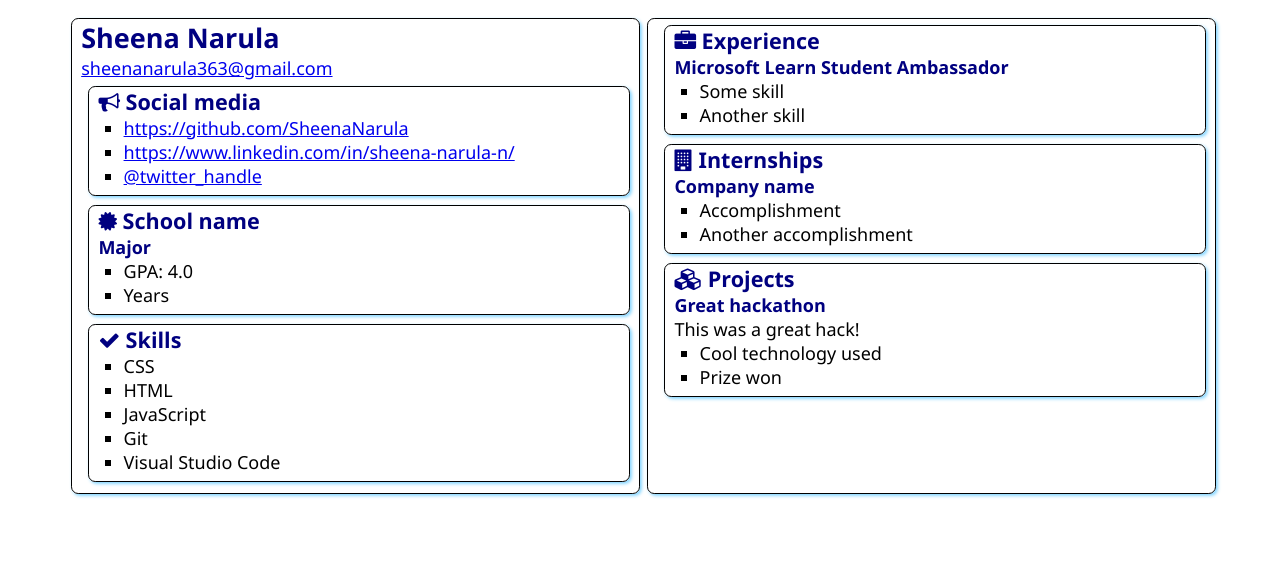
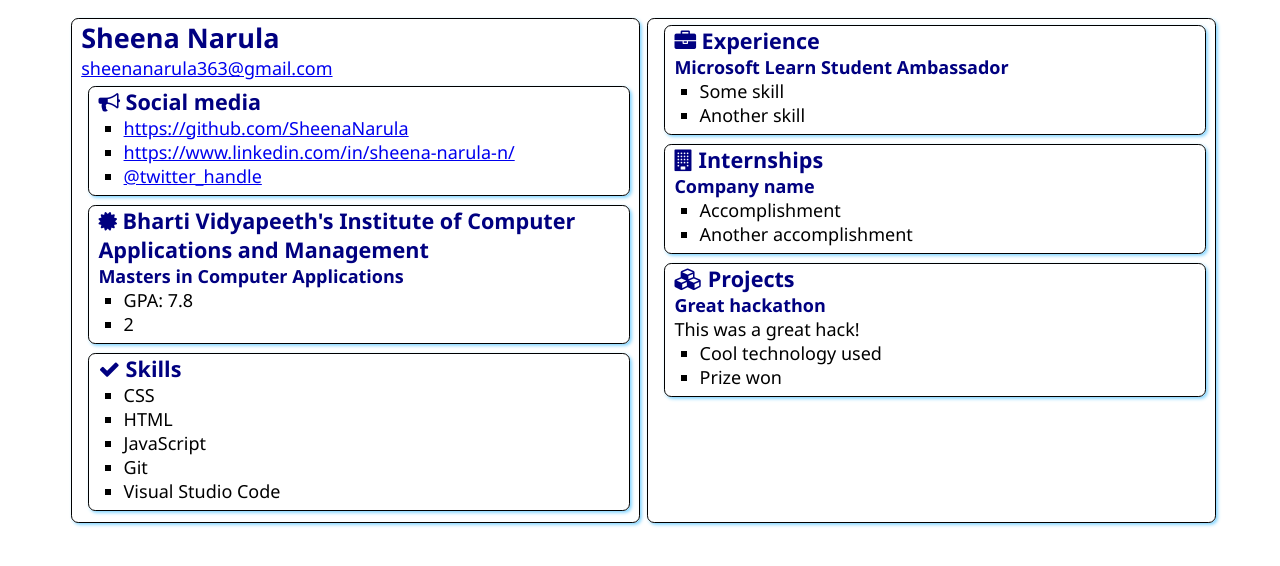
Before and after one commit to SheenaNarula/SATechnicalOnboarding, a plain HTML site: page src/index.html in a window 1280 px wide. Drawn offline with Linux system fonts and the light colour scheme.

Commit message:
Update index.html

```diff
--- a/src/index.html
+++ b/src/index.html
@@ -31,12 +31,12 @@
                 <div class="education">
                     <h2>
                         <i class="fa fa-certificate" aria-hidden="true"></i>
-                        School name
+                        Bharti Vidyapeeth's Institute of Computer Applications and Management
                     </h2>
-                    <h3>Major</h3>
+                    <h3>Masters in Computer Applications</h3>
                     <ul>
-                        <li>GPA: 4.0</li>
-                        <li>Years</li>
+                        <li>GPA: 7.8</li>
+                        <li>2</li>
                     </ul>
                 </div>
             </section>
```
